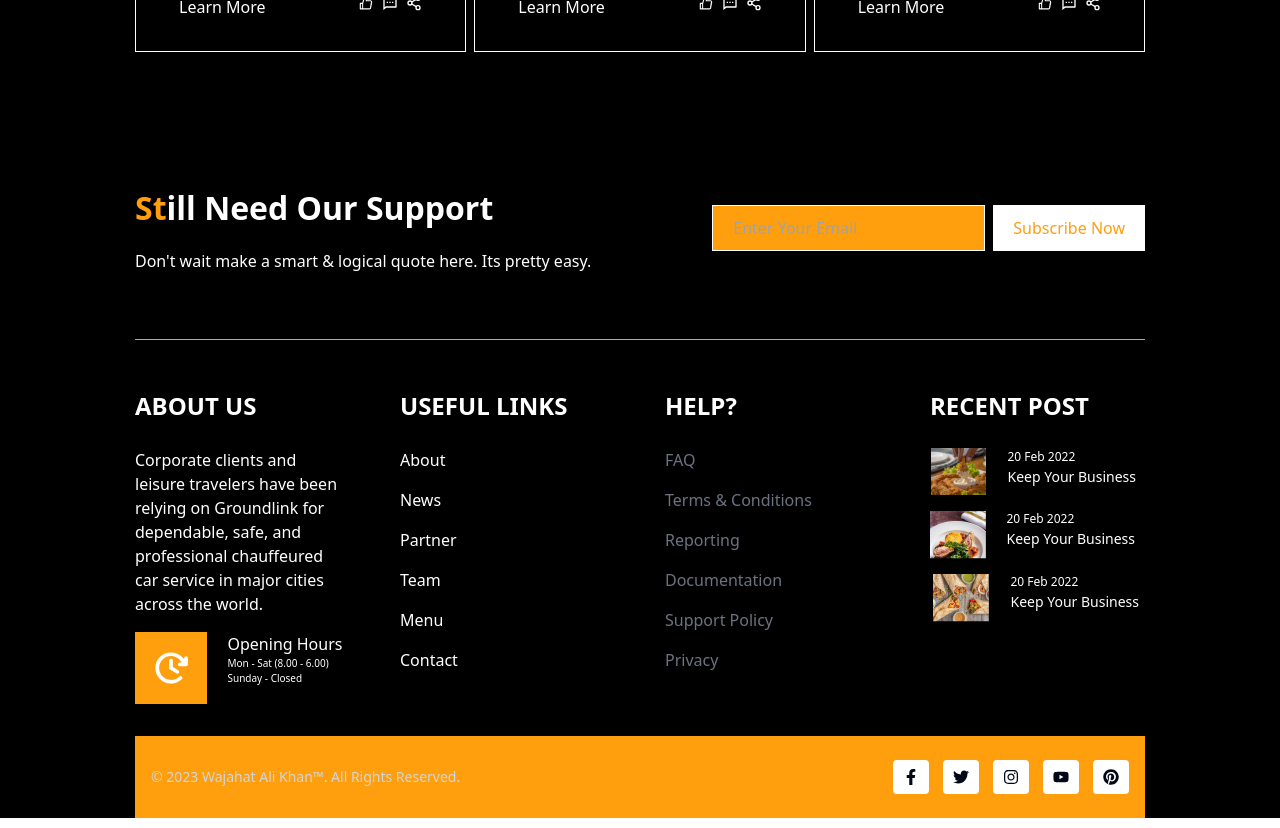
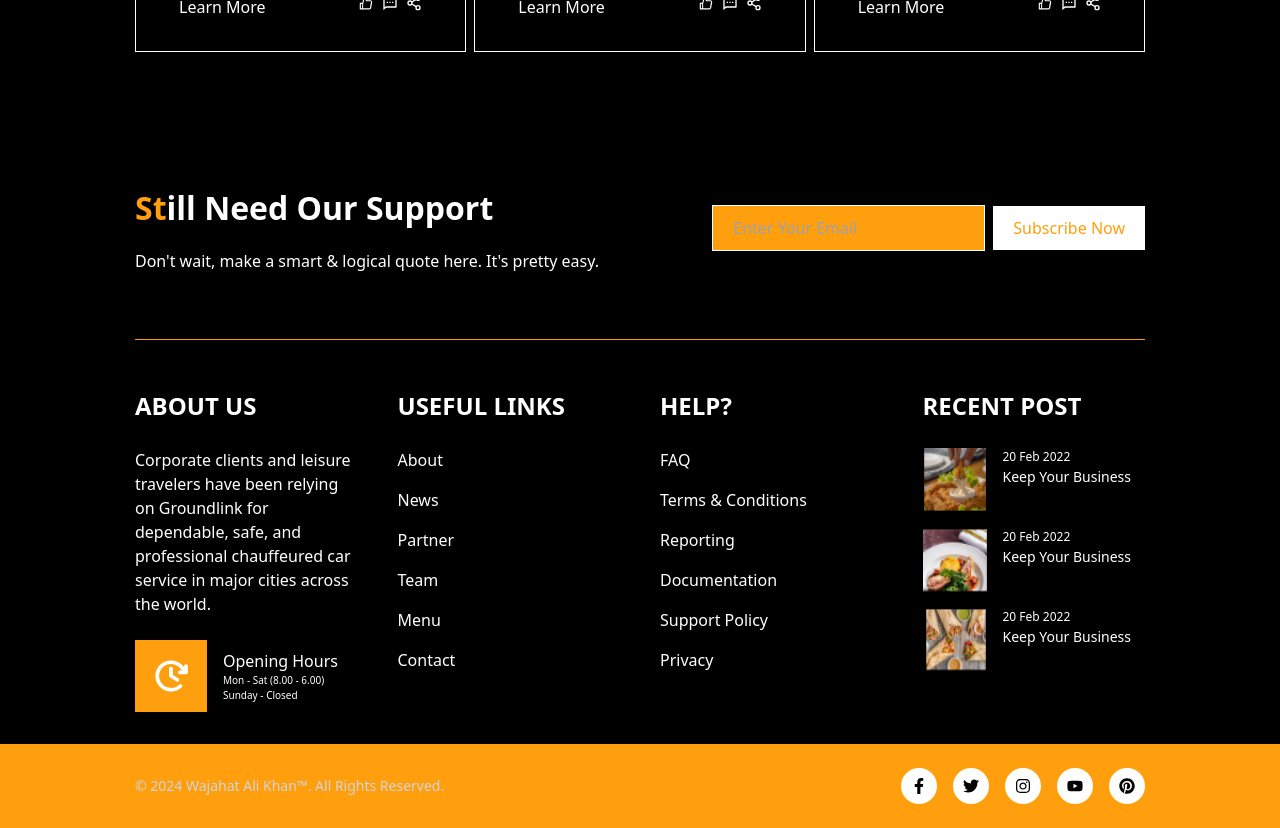
Before and after one commit to WajahatAli3218664/MarketPlace-Hacks09, a Next.js app: page / in a window 1280 px wide. Shown: the part 7120-7948 px from the top of the page. Built offline with nearby package versions, Linux system fonts and the light colour scheme.

Commit message:
new files

```diff
--- a/src/app/components/Footer.tsx
+++ b/src/app/components/Footer.tsx
@@ -1,38 +1,35 @@
+
 import React from "react";
 import Image from "next/image";
-import Link from "next/link";
 
 import footer1 from "../assets/footer1.png";
 import footer2 from "../assets/footer2.png";
 import footer3 from "../assets/footer3.png";
 
 import { PiClockClockwiseBold } from "react-icons/pi";
-import { FaFacebookF } from "react-icons/fa";
-import { FaTwitter } from "react-icons/fa";
-import { FaInstagram } from "react-icons/fa";
-import { FaYoutube } from "react-icons/fa";
-import { FaPinterest } from "react-icons/fa";
+import { FaFacebookF, FaTwitter, FaInstagram, FaYoutube, FaPinterest } from "react-icons/fa";
 
 const Footer = () => {
   return (
     <footer className="bg-black dark:bg-black w-full">
-      <div className="flex flex-col md:flex-row justify-between items-center bg-black px-5 md:px-[135px] py-[50px]">
-        <div className="text-white md:w-[50%] w-[100%]">
+      {/* Top Section */}
+      <div className="flex flex-col md:flex-row justify-between items-center px-5 md:px-[135px] py-[50px]">
+        <div className="text-white md:w-1/2 w-full">
           <h2 className="text-[20px] md:text-[32px] font-semibold">
             <span className="text-[#FF9F0D]">St</span>ill Need Our Support
           </h2>
           <p className="text-[10px] md:text-[16px] font-normal mt-[17px]">
-            Don&#39;t wait make a smart & logical quote here. Its pretty easy.
+            Don&#39;t wait, make a smart & logical quote here. It&#39;s pretty easy.
           </p>
         </div>
 
-        <div className="flex flex-col md:flex-row md:mt-0 mt-[20px] w-full md:w-auto">
+        <div className="flex flex-col md:flex-row items-center w-full md:w-auto md:mt-0 mt-[20px]">
           <input
             type="text"
             placeholder="Enter Your Email"
-            className="bg-[#FF9F0D] text-white py-[5px] px-[10px] md:py-[10px] md:px-[20px] mr-2 mb-2 md:mb-0 border border-white"
+            className="bg-[#FF9F0D] text-white py-[10px] px-[20px] mr-2 mb-2 md:mb-0 border border-white w-full md:w-auto"
           />
-          <button className="text-[#FF9F0D] bg-white py-[5px] md:py-[10px] px-[10px] md:px-[20px]">
+          <button className="text-[#FF9F0D] bg-white py-[10px] px-[20px] font-medium w-full md:w-auto">
             Subscribe Now
           </button>
         </div>
@@ -40,182 +37,96 @@ const Footer = () => {
 
       <hr className="my-4 border-[#FF9F0D] mx-5 md:mx-[135px]" />
 
-      <div className="w-full px-5 md:px-[135px]">
-        <div className="grid grid-cols-2 md:gap-[50px] py-6 lg:py-8 md:grid-cols-4">
+      {/* Middle Section */}
+      <div className="px-5 md:px-[135px]">
+        <div className="grid grid-cols-1 md:grid-cols-4 gap-10 py-6 lg:py-8">
+          {/* About Us */}
           <div>
-            <h2 className="mb-6 text-[24px] font-semibold uppercase text-white">
-              About Us
-            </h2>
-            <ul className="text-gray-500 font-medium">
-              <li className="mb-4">
-                <p className="text-[#FFFFFF] text-[16px] font-normal hover:underline">
-                  Corporate clients and leisure travelers have been relying on
-                  Groundlink for dependable, safe, and professional chauffeured car
-                  service in major cities across the world.
-                </p>
-              </li>
-              <li className="flex gap-[16.5px]">
-                <div className="bg-[#FF9F0D] flex justify-center items-center w-[72px] h-[72px]">
-                  <PiClockClockwiseBold className="text-white text-[40px]" />
-                </div>
+            <h2 className="mb-6 text-[24px] font-semibold uppercase text-white">About Us</h2>
+            <p className="text-[#FFFFFF] text-[16px] font-normal">
+              Corporate clients and leisure travelers have been relying on Groundlink
+              for dependable, safe, and professional chauffeured car service in major
+              cities across the world.
+            </p>
+            <div className="flex items-center gap-4 mt-6">
+              <div className="bg-[#FF9F0D] flex justify-center items-center w-[72px] h-[72px]">
+                <PiClockClockwiseBold className="text-white text-[40px]" />
+              </div>
+              <div>
+                <h3 className="text-[16px] text-[#FFFFFF] font-normal">Opening Hours</h3>
+                <p className="text-[10px] text-[#FFFFFF] font-normal">Mon - Sat (8.00 - 6.00)</p>
+                <p className="text-[10px] text-[#FFFFFF] font-normal">Sunday - Closed</p>
+              </div>
+            </div>
+          </div>
 
-                <div className="ml-1">
-                  <h2 className="text-[16px] text-[#FFFFFF] font-normal">
-                    Opening Hours
-                  </h2>
-                  <h3 className="text-[10px] font-normal text-[#FFFFFF]">
-                    Mon - Sat (8.00 - 6.00)
-                  </h3>
-                  <h3 className="text-[10px] font-normal text-[#FFFFFF]">
-                    Sunday - Closed
-                  </h3>
-                </div>
-              </li>
+          {/* Useful Links */}
+          <div>
+            <h2 className="mb-6 text-[24px] font-semibold uppercase text-white">Useful Links</h2>
+            <ul className="text-white font-medium space-y-4">
+              {["About", "News", "Partner", "Team", "Menu", "Contact"].map((link) => (
+                <li key={link}>
+                  <a href="#" className="hover:underline">
+                    {link}
+                  </a>
+                </li>
+              ))}
             </ul>
           </div>
+
+          {/* Help */}
           <div>
-            <h2 className="mb-6 text-[24px] font-semibold uppercase text-white">
-              Useful Links
-            </h2>
-            <ul className="text-white font-medium">
-              <li className="mb-4">
-                <a href="#" className="hover:underline">
-                  About
-                </a>
-              </li>
-              <li className="mb-4">
-                <a href="#" className="hover:underline">
-                  News
-                </a>
-              </li>
-              <li className="mb-4">
-                <a href="#" className="hover:underline">
-                  Partner
-                </a>
-              </li>
-              <li className="mb-4">
-                <a href="#" className="hover:underline">
-                  Team
-                </a>
-              </li>
-              <li className="mb-4">
-                <a href="#" className="hover:underline">
-                  Menu
-                </a>
-              </li>
-              <li className="mb-4">
-                <a href="#" className="hover:underline">
-                  Contact
-                </a>
-              </li>
+            <h2 className="mb-6 text-[24px] font-semibold uppercase text-white">Help?</h2>
+            <ul className="text-white font-medium space-y-4">
+              {[
+                "FAQ",
+                "Terms & Conditions",
+                "Reporting",
+                "Documentation",
+                "Support Policy",
+                "Privacy",
+              ].map((link) => (
+                <li key={link}>
+                  <a href="#" className="hover:underline">
+                    {link}
+                  </a>
+                </li>
+              ))}
             </ul>
           </div>
-          <div className="mt-10 md:mt-0">
-            <h2 className="mb-6 text-[24px] font-semibold uppercase text-white">
-              Help?
-            </h2>
-            <ul className="text-gray-500 dark:text-gray-400 font-medium">
-              <li className="mb-4">
-                <a href="#" className="hover:underline">
-                  FAQ
-                </a>
-              </li>
-              <li className="mb-4">
-                <a href="#" className="hover:underline">
-                  Terms & Conditions
-                </a>
-              </li>
-              <li className="mb-4">
-                <a href="#" className="hover:underline">
-                  Reporting
-                </a>
-              </li>
-              <li className="mb-4">
-                <a href="#" className="hover:underline">
-                  Documentation
-                </a>
-              </li>
-              <li className="mb-4">
-                <a href="#" className="hover:underline">
-                  Support Policy
-                </a>
-              </li>
-              <li className="mb-4">
-                <a href="#" className="hover:underline">
-                  Privacy
-                </a>
-              </li>
-            </ul>
-          </div>
-          <div className="mt-10 md:mt-0">
-            <h2 className="mb-6 text-[24px] font-semibold uppercase text-white">
-              Recent Post
-            </h2>
-            <ul className="text-gray-500 dark:text-gray-400 font-medium gap-[14px]">
-              <li className="flex gap-[16.5px]">
-                <Image src={footer1} alt="Food" />
 
-                <div className="ml-1">
-                  <h2 className="text-[12px] text-[#FFFFFF] font-normal">
-                    20 Feb 2022
-                  </h2>
-                  <h3 className="text-[14px] font-normal text-[#FFFFFF]">
-                    Keep Your Business
-                  </h3>
-                </div>
-              </li>
-
-              <li className="flex gap-[16.5px] mt-[14px]">
-                <Image src={footer2} alt="Food" />
-
-                <div className="ml-1">
-                  <h2 className="text-[12px] text-[#FFFFFF] font-normal">
-                    20 Feb 2022
-                  </h2>
-                  <h3 className="text-[14px] font-normal text-[#FFFFFF]">
-                    Keep Your Business
-                  </h3>
-                </div>
-              </li>
-
-              <li className="flex gap-[16.5px] mt-[14px]">
-                <Image src={footer3} alt="Food" />
-
-                <div className="ml-1">
-                  <h2 className="text-[12px] text-[#FFFFFF] font-normal">
-                    20 Feb 2022
-                  </h2>
-                  <h3 className="text-[14px] font-normal text-[#FFFFFF]">
-                    Keep Your Business
-                  </h3>
-                </div>
-              </li>
+          {/* Recent Post */}
+          <div>
+            <h2 className="mb-6 text-[24px] font-semibold uppercase text-white">Recent Post</h2>
+            <ul className="space-y-4">
+              {[footer1, footer2, footer3].map((image, index) => (
+                <li className="flex gap-4" key={index}>
+                  <Image src={image} alt="Post" className="w-16 h-16" />
+                  <div>
+                    <p className="text-[12px] text-[#FFFFFF] font-normal">20 Feb 2022</p>
+                    <p className="text-[14px] text-[#FFFFFF] font-normal">Keep Your Business</p>
+                  </div>
+                </li>
+              ))}
             </ul>
           </div>
         </div>
+      </div>
 
-        <div className="w-full px-4 py-6 bg-[#FF9F0D] dark:bg-[#FF9F0D] md:flex md:items-center md:justify-between">
-          <span className="text-sm text-gray-300 sm:text-center">
-            © 2023 <a href="">Wajahat Ali Khan™</a>. All Rights Reserved.
-          </span>
-
-          <div className="flex justify-center gap-[14px]">
-            <div className="bg-white w-[36px] h-[34px] flex justify-center items-center rounded">
-              <FaFacebookF />
+      {/* Bottom Section */}
+      <div className="bg-[#FF9F0D] py-6 px-5 md:px-[135px] flex flex-col md:flex-row justify-between items-center">
+        <span className="text-sm text-gray-300">
+          © 2024 <a href="#">Wajahat Ali Khan™</a>. All Rights Reserved.
+        </span>
+        <div className="flex gap-4 mt-4 md:mt-0">
+          {[FaFacebookF, FaTwitter, FaInstagram, FaYoutube, FaPinterest].map((Icon, index) => (
+            <div
+              key={index}
+              className="bg-white w-[36px] h-[36px] flex justify-center items-center rounded-full"
+            >
+              <Icon className="text-black" />
             </div>
-            <div className="bg-white w-[36px] h-[34px] flex justify-center items-center rounded">
-              <FaTwitter />
-            </div>
-            <div className="bg-white w-[36px] h-[34px] flex justify-center items-center rounded">
-              <FaInstagram />
-            </div>
-            <div className="bg-white w-[36px] h-[34px] flex justify-center items-center rounded">
-              <FaYoutube />
-            </div>
-            <div className="bg-white w-[36px] h-[34px] flex justify-center items-center rounded">
-              <FaPinterest />
-            </div>
-          </div>
+          ))}
         </div>
       </div>
     </footer>
```
